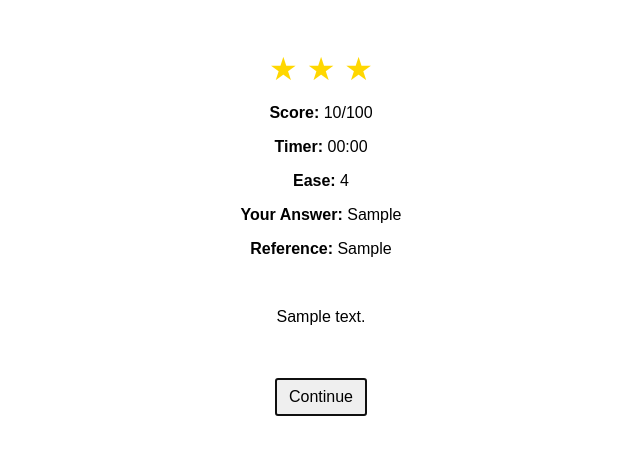
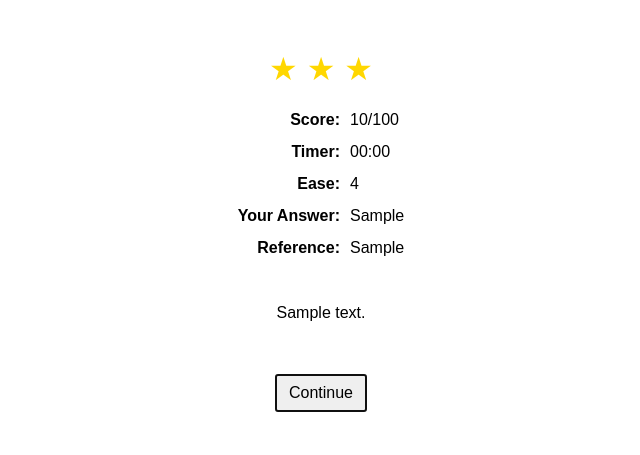
Before and after one commit to jirehhuang/know-your-bible, a Python web app: template app/templates/result.html in a window 1280 px wide. Shown: the part 50-505 px from the top of the page, without its empty margins (319-959 px from the left). Run offline with Jinja, Linux system fonts and the light colour scheme; the template is opened without the code that fills it: most values are stand-ins (such as "Sample title", 1, 10 or a date in 2020); some libraries are stand-ins or nearby versions.

Commit message:
Centered colon to make results more clean and readable

```diff
--- a/app/templates/result.html
+++ b/app/templates/result.html
@@ -54,12 +54,29 @@
       {% endfor %}
     </div>
 
-    <p><strong>Score:</strong> {{ score }}/100</p>
-    <p><strong>Timer:</strong> {{ formatted_timer }}</p>
-    <p><strong>Ease:</strong> {{ rating }}</p>
+    <table style="margin: 0 auto; border-spacing: 0.5em 0.75em;">
+      <tr>
+        <td style="text-align: right; white-space: nowrap;"><strong>Score:</strong></td>
+        <td style="text-align: left;">{{ score }}/100</td>
+      </tr>
+      <tr>
+        <td style="text-align: right; white-space: nowrap;"><strong>Timer:</strong></td>
+        <td style="text-align: left;">{{ formatted_timer }}</td>
+      </tr>
+      <tr>
+        <td style="text-align: right; white-space: nowrap;"><strong>Ease:</strong></td>
+        <td style="text-align: left;">{{ rating }}</td>
+      </tr>
+      <tr>
+        <td style="text-align: right; white-space: nowrap;"><strong>Your Answer:</strong></td>
+        <td style="text-align: left;">{{ submitted_ref }}</td>
+      </tr>
+      <tr>
+        <td style="text-align: right; white-space: nowrap;"><strong>Reference:</strong></td>
+        <td style="text-align: left;">{{ actual_ref }}</td>
+      </tr>
+    </table>
 
-    <p><strong>Your Answer:</strong> {{ submitted_ref }}</p>
-    <p><strong>Reference:</strong> {{ actual_ref }}</p>
     <br>
     <p>{{ actual_text }}</p>
     <br><br>
```
